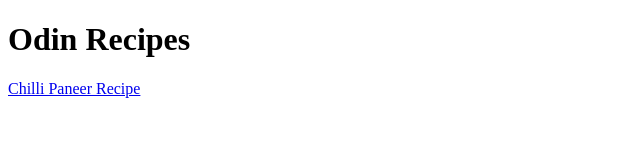
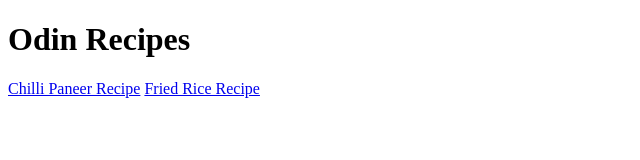
Before and after one commit to rajatuniques/odin-recipes, a plain HTML site: page index.html in a window 1280 px wide. Shown: the whole page, without its empty margins (0-640 px from the left). Drawn offline with Linux system fonts and the light colour scheme.

Commit message:
Add link to fried rice recipe

```diff
--- a/index.html
+++ b/index.html
@@ -7,5 +7,6 @@
     <body>
         <h1>Odin Recipes</h1>
         <a href="recipes/chilli-paneer.html">Chilli Paneer Recipe</a>
+        <a href="recipes/fried-rice.html">Fried Rice Recipe</a>
     </body>
 </html>
```
